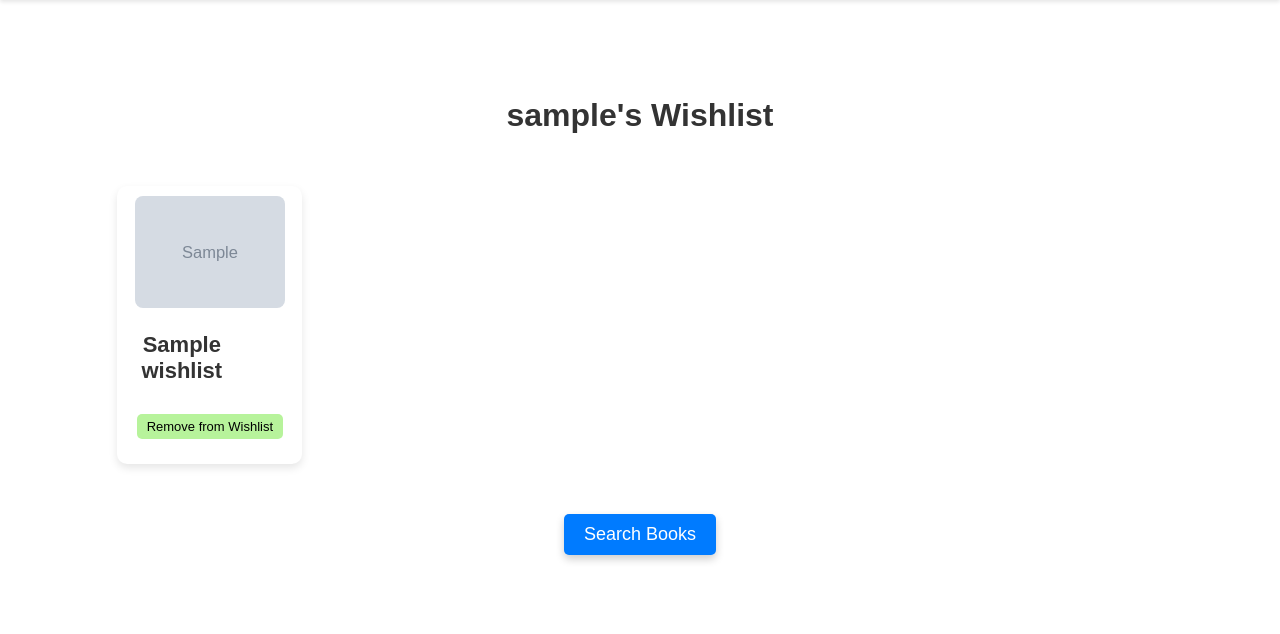
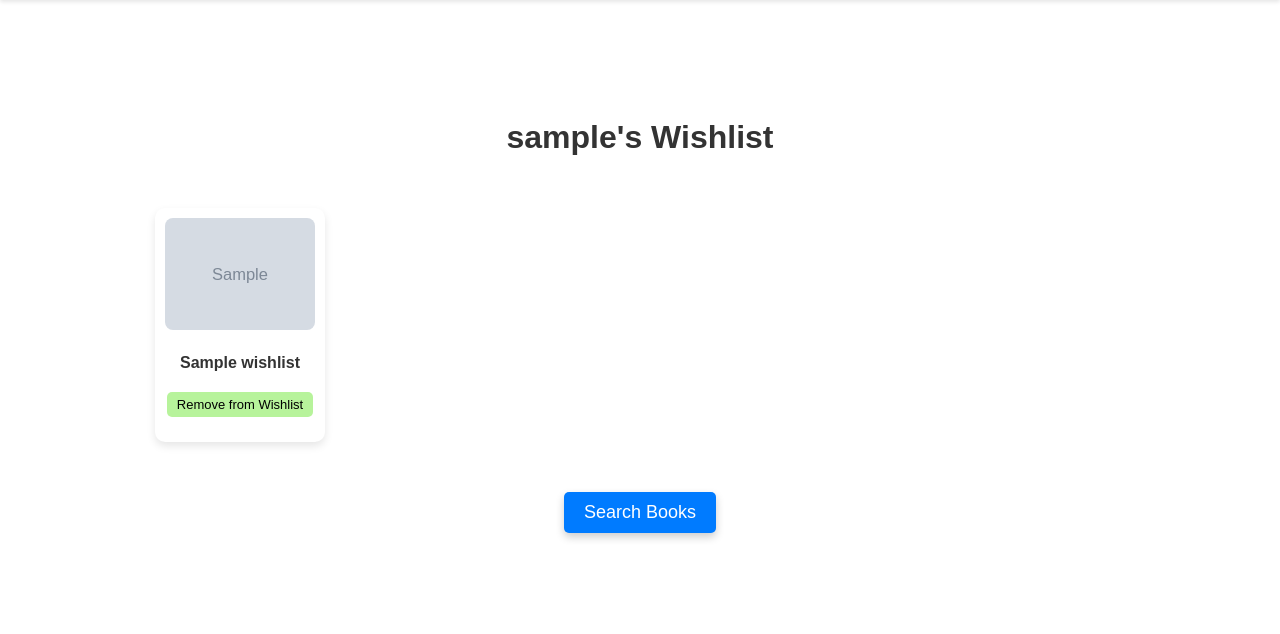
Before and after one commit to Ellen319/AI-Driven-Book-Recommendation-Web, a Flask app: page /dashboard in a window 1280 px wide. Shown: the part 81-715 px from the top of the page. Run offline with Flask 3, Linux system fonts and the light colour scheme; the visitor is signed in with stand-in values (Sample User, id 1); tables that the repository leaves empty hold one stand-in row (values such as "Sample post"); grey boxes marked "Sample" are stand-in pictures; parts of the project's set-up code (start-up, migrations or seed data) failed here and were passed over.

Commit message:
Update dashboard.html

```diff
--- a/templates/dashboard.html
+++ b/templates/dashboard.html
@@ -27,7 +27,7 @@
                 <a href="{{ url_for('book_details', book_id=book[2]) }}">
                     <img src="{{ book[4] }}" alt="Book Cover">
                 </a>
-                    <div class="book-title">{{ book[3] }}</div>
+                    <div class="book-title2">{{ book[3] }}</div>
                     <form action="{{ url_for('remove_from_wishlist', book_id=book[2], redirect_page='dashboard') }}" method="post">
                         <button type="submit" class="remove-button">Remove from Wishlist</button>
                     </form>
```
